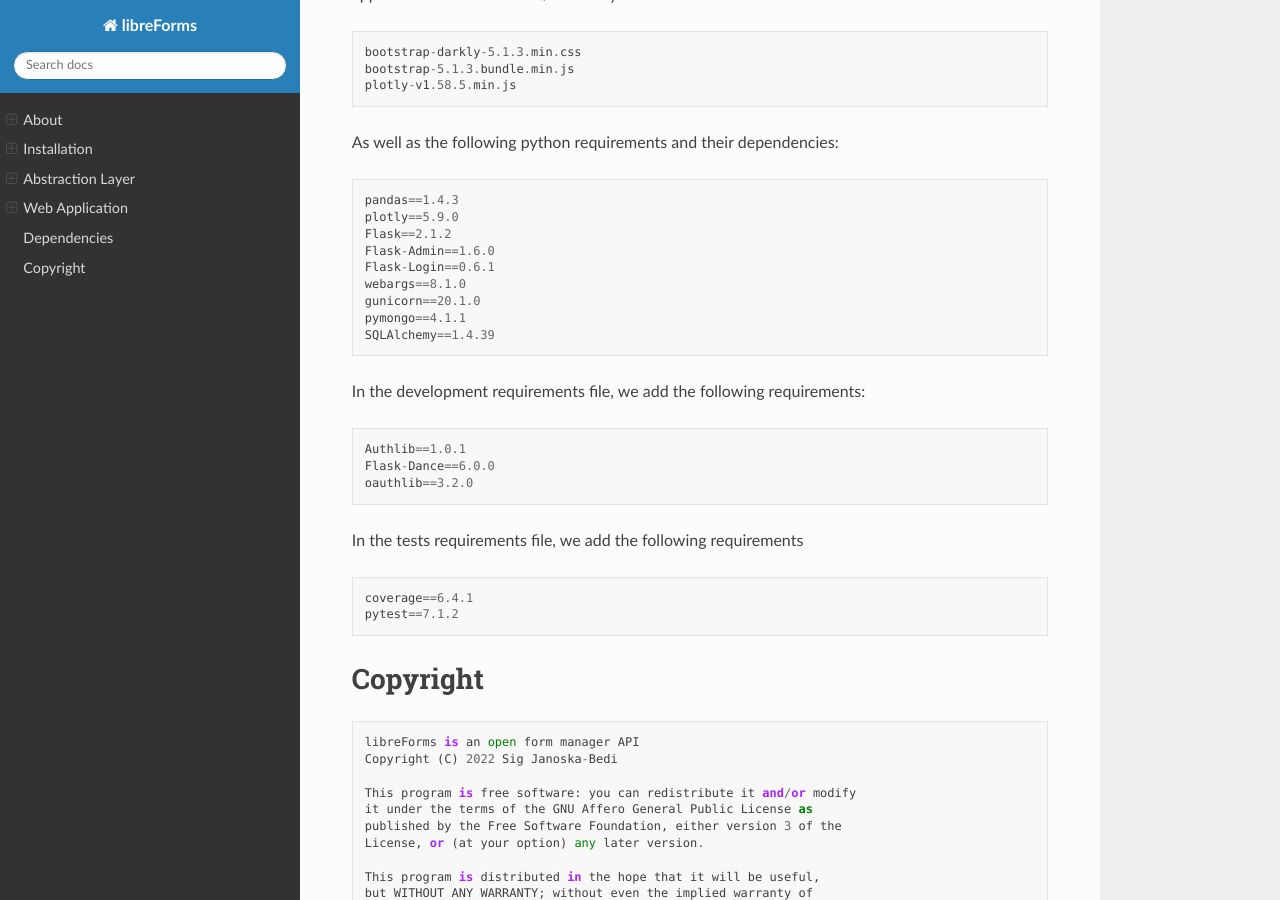
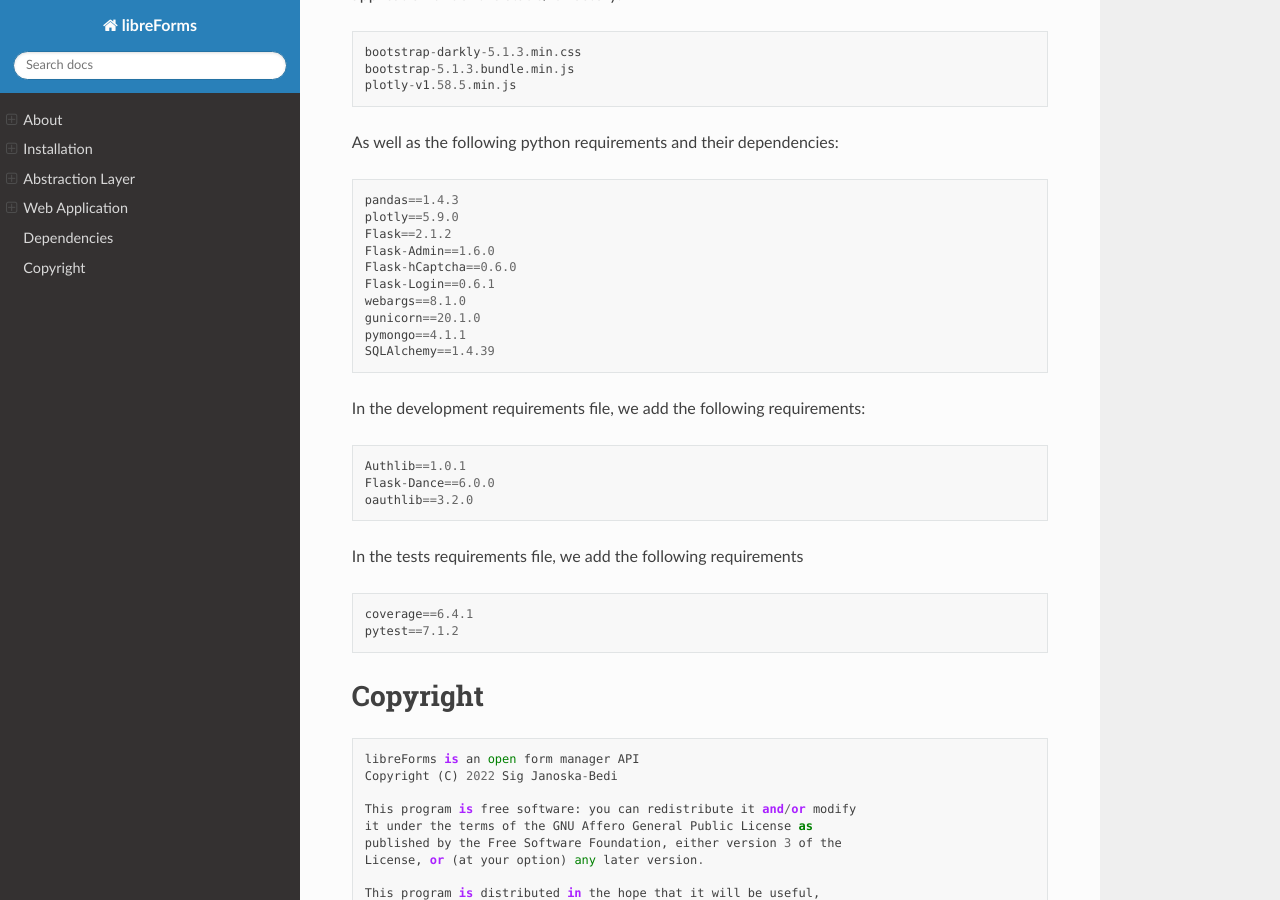
Before and after one commit to libreForms/libreForms-flask, a Sphinx documentation site: the page built from docs/source/index.md, in a window 1280 px wide and 900 px high, scrolled down 10928 px. Built offline with Sphinx 7.4.7 and the Read the Docs theme 2.0.0, drawn with Linux system fonts in a browser that asks for light colours.

Commit message:
Docs: updated to reflect addition of Flask-hCaptcha

```diff
--- a/docs/source/index.md
+++ b/docs/source/index.md
@@ -423,6 +423,7 @@ pandas==1.4.3
 plotly==5.9.0
 Flask==2.1.2
 Flask-Admin==1.6.0
+Flask-hCaptcha==0.6.0
 Flask-Login==0.6.1
 webargs==8.1.0
 gunicorn==20.1.0
```
Also changed, not shown: README.md (+1 -0 lines), 1 other file.
